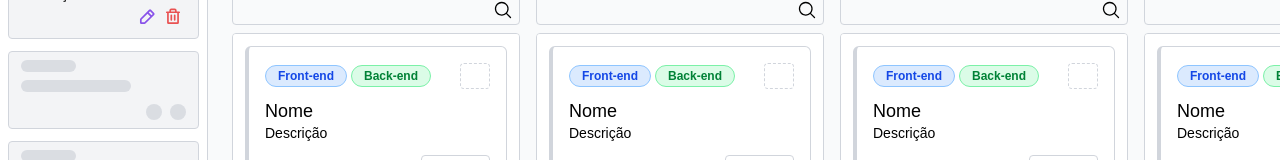
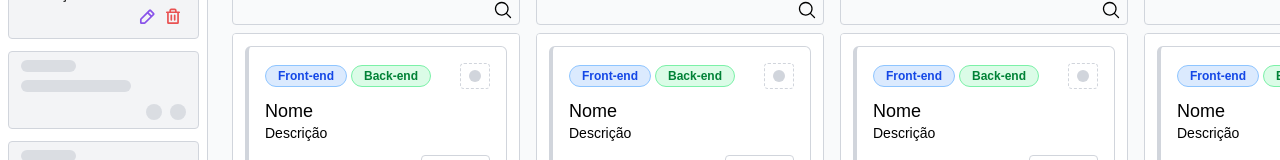
Before and after one commit to marcelosarinho/kanban, a React (Vite) app in the folder frontend/: page / in a window 1280 px wide. Shown: the part 205-365 px from the top of the page. Built offline with nearby package versions, Linux system fonts and the light colour scheme; some icons are missing; a web font is replaced by a local one.

Commit message:
fix: none color

```diff
--- a/frontend/src/libs/constants.ts
+++ b/frontend/src/libs/constants.ts
@@ -30,7 +30,7 @@ export const TASK_COLORS = {
   purple: { bg: 'task-purple-background', border: 'task-purple-border', label: 'Roxo' },
   pink: { bg: 'task-pink-background', border: 'task-pink-border', label: 'Rosa' },
   orange: { bg: 'task-orange-background', border: 'task-orange-border', label: 'Laranja' },
-  none: { bg: 'task-none-background', border: 'task-none-border', label: 'Nenhuma cor' },
+  none: { bg: 'task-none-background', border: 'task-none-border', label: 'Sem cor' },
 }
 
 export const TASK_PRIORITIES = {
--- a/frontend/src/styles/tasks.css
+++ b/frontend/src/styles/tasks.css
@@ -27,7 +27,7 @@
 }
 
 .task-none-background {
-  @apply bg-white dark:bg-slate-800
+  @apply bg-gray-300 dark:bg-slate-700;
 }
 
 .task-none-border {
```
